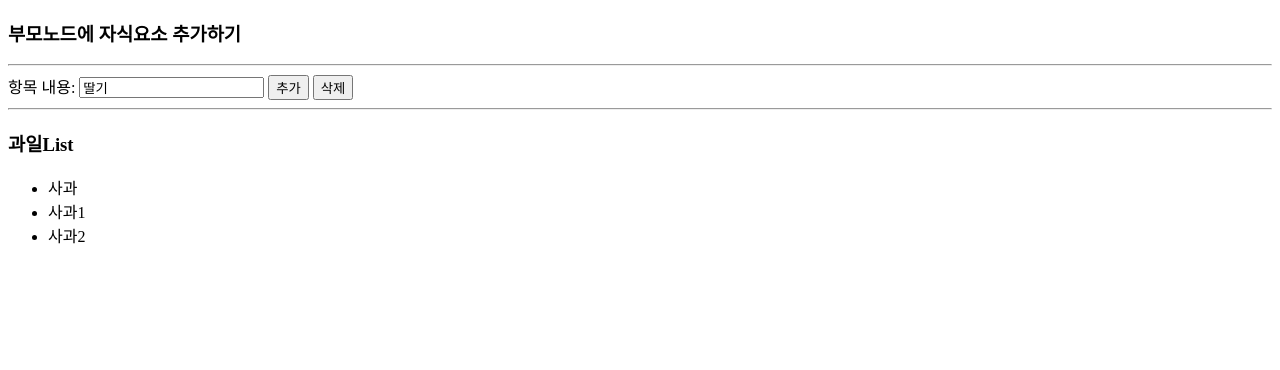
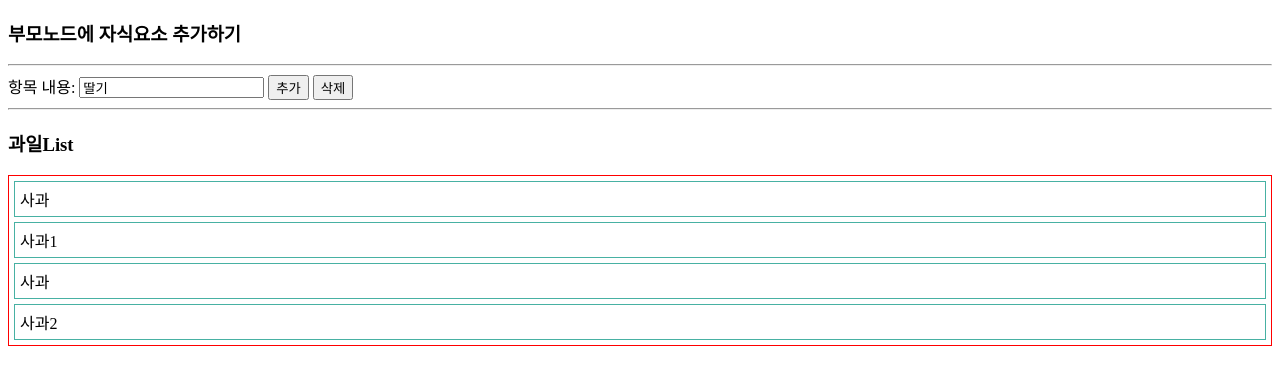
Before and after one commit to kth701/javascript, a plain HTML site: page ex11_node/ex04_node_test2.html in a window 1280 px wide. Drawn offline with Linux system fonts and the light colour scheme.

Commit message:
DOM 추가,삭제 3

```diff
--- a/ex11_node/ex04_node_test2.html
+++ b/ex11_node/ex04_node_test2.html
@@ -4,6 +4,17 @@
   <meta charset="UTF-8">
   <meta name="viewport" content="width=device-width, initial-scale=1.0">
   <title>노드 추가/삽입</title>
+  <style>
+    .list {
+      border: 1px solid red;
+      margin: 0;padding: 0;
+      list-style: none;
+    }
+    .list li {
+      border: 1px solid rgb(71, 177, 163);
+      padding: 5px;margin: 5px;
+    }
+  </style>
 </head>
 <body>
   <h3>부모노드에 자식요소 추가하기</h3>
@@ -21,6 +32,7 @@
     <ul class="list">
       <li id="list_item1">사과</li>
       <li >사과1</li>
+      <li id="list_item1">사과</li>
       <li >사과2</li>
     </ul>
   </div>
@@ -35,11 +47,11 @@
     const ul_list = document.querySelector('.list')
     const removeBtn = document.querySelector('#remove')
 
-    // 처음 로딩된 시점의 list상태
+    // 1.처음 로딩된 시점의 list상태
     const ul_list_item =  document.querySelectorAll('.list li')
     console.log(ul_list_item)
 
-    // 항목에서 클릭하여 직접 삭제
+    // 항List항목 표시하는 함수 호출
     itemsView() // 호출
 
     // List항목 표시
@@ -49,7 +61,10 @@
         console.log(item)
 
         item.addEventListener('click', ()=>{
-          alert(item.innerText)
+          //alert(item.innerText)
+          console.log(item)
+          // 현재 클릭한 시점의 노드 삭제
+          item.remove(item)
         })
 
       })
@@ -120,7 +135,22 @@
       // 두번째 요소 뒤
       ul_list.firstElementChild.after(liElement)
 
+      // 추가한 후 list항목 조회
+      /*
+      ul_list.forEach((item)=>{
+        console.log(item)
+
+        item.addEventListener('click', ()=>{
+          //alert(item.innerText)
+          console.log(item)
+          // 현재 클릭한 시점의 노드 삭제
+          item.remove(item)
+        })
+      })
+      */
     })
+
+
     // input text에 키누름 이벤트 핸들러
     name.addEventListener('keyup', (e)=>{
         //console.log(e.keyCode)
```
